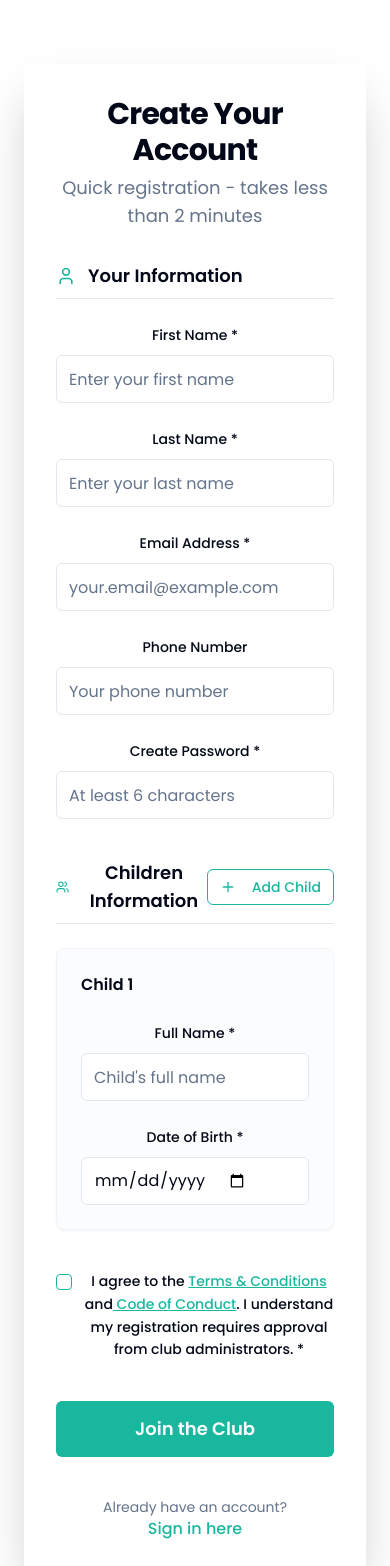
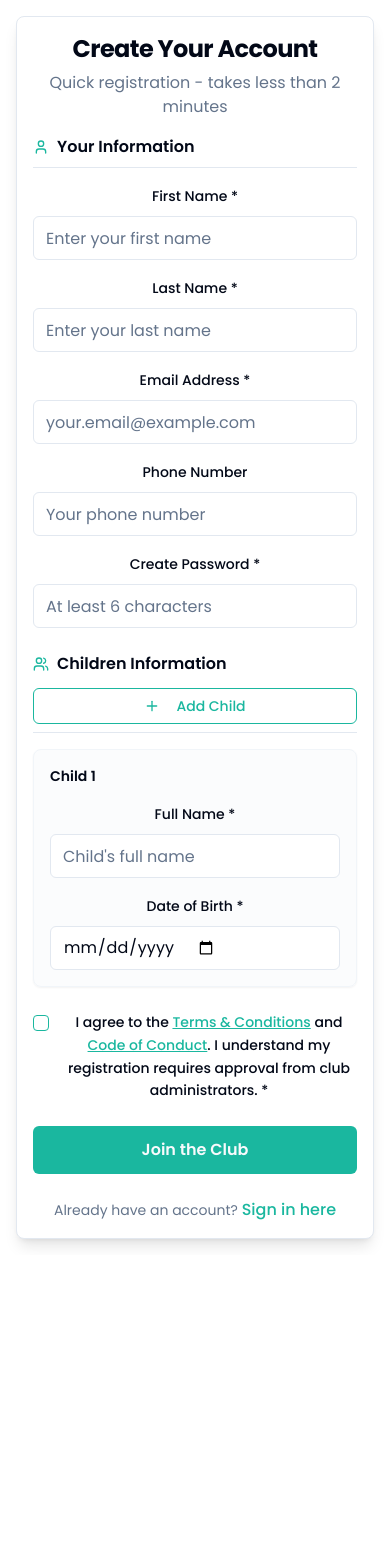
Before and after one commit to gwheeldon1/netball-club-central, a React (Vite) app: page /register in a window 390 px wide. Shown: the top 1566 px of the page. After the commit the page ends 1255 px from the top, so only its background shows below. Built offline with nearby package versions, Linux system fonts and the light colour scheme; no server answers; the database is empty.

Commit message:
Refactor: Ensure mobile-first and responsive design
Ensure the application has a mobile-first and fully responsive design.

```diff
--- a/src/pages/RegistrationPage.tsx
+++ b/src/pages/RegistrationPage.tsx
@@ -255,30 +255,30 @@ const RegistrationPage = () => {
   };
 
   return (
-    <div className="min-h-screen bg-background py-16">
-      <div className="container mx-auto px-6">
+    <div className="min-h-screen bg-background py-4 sm:py-8 lg:py-16">
+      <div className="container mx-auto px-4 sm:px-6">
         <div className="max-w-2xl mx-auto">
-          <Card className="shadow-2xl border-0 bg-card">
-            <CardHeader className="text-center py-8">
-              <CardTitle className="text-3xl font-bold text-foreground">
+          <Card className="shadow-lg sm:shadow-2xl border bg-card">
+            <CardHeader className="text-center py-4 sm:py-6 lg:py-8 px-4 sm:px-6">
+              <CardTitle className="text-2xl sm:text-3xl font-bold text-foreground">
                 Create Your Account
               </CardTitle>
-              <p className="text-muted-foreground text-lg mt-2">
+              <p className="text-muted-foreground text-base sm:text-lg mt-2">
                 Quick registration - takes less than 2 minutes
               </p>
             </CardHeader>
 
-            <CardContent className="px-8 pb-8">
-            <form onSubmit={handleSubmit} className="space-y-10">
+            <CardContent className="px-4 sm:px-6 lg:px-8 pb-4 sm:pb-6 lg:pb-8">
+            <form onSubmit={handleSubmit} className="space-y-6 sm:space-y-8 lg:space-y-10">
               {/* Parent Details Section */}
-              <div className="space-y-6">
-                <h3 className="text-lg font-semibold text-foreground flex items-center gap-3 pb-2 border-b border-border">
-                  <User className="h-5 w-5 text-primary" />
-                  Your Information
+              <div className="space-y-4 sm:space-y-6">
+                <h3 className="text-lg font-semibold text-foreground flex items-center gap-2 sm:gap-3 pb-2 border-b border-border">
+                  <User className="h-4 w-4 sm:h-5 sm:w-5 text-primary flex-shrink-0" />
+                  <span className="text-base sm:text-lg">Your Information</span>
                 </h3>
 
-                <div className="space-y-6">
-                  <div className="grid grid-cols-1 md:grid-cols-2 gap-6">
+                <div className="space-y-4 sm:space-y-6">
+                  <div className="grid grid-cols-1 sm:grid-cols-2 gap-4 sm:gap-6">
                     <div className="space-y-2">
                       <Label htmlFor="firstName" className="text-sm font-medium text-foreground">First Name *</Label>
                       <Input
@@ -286,7 +286,7 @@ const RegistrationPage = () => {
                         value={formData.firstName}
                         onChange={(e) => handleInputChange('firstName', e.target.value)}
                         required
-                        className="h-12 bg-background border-input"
+                        className="h-11 sm:h-12 bg-background border-input text-base"
                         placeholder="Enter your first name"
                       />
                     </div>
@@ -298,13 +298,13 @@ const RegistrationPage = () => {
                         value={formData.lastName}
                         onChange={(e) => handleInputChange('lastName', e.target.value)}
                         required
-                        className="h-12 bg-background border-input"
+                        className="h-11 sm:h-12 bg-background border-input text-base"
                         placeholder="Enter your last name"
                       />
                     </div>
                   </div>
 
-                  <div className="grid grid-cols-1 md:grid-cols-2 gap-6">
+                  <div className="grid grid-cols-1 sm:grid-cols-2 gap-4 sm:gap-6">
                     <div className="space-y-2">
                       <Label htmlFor="email" className="text-sm font-medium text-foreground">Email Address *</Label>
                       <Input
@@ -313,7 +313,7 @@ const RegistrationPage = () => {
                         value={formData.email}
                         onChange={(e) => handleInputChange('email', e.target.value)}
                         required
-                        className="h-12 bg-background border-input"
+                        className="h-11 sm:h-12 bg-background border-input text-base"
                         placeholder="your.email@example.com"
                       />
                     </div>
@@ -325,7 +325,7 @@ const RegistrationPage = () => {
                         type="tel"
                         value={formData.phone}
                         onChange={(e) => handleInputChange('phone', e.target.value)}
-                        className="h-12 bg-background border-input"
+                        className="h-11 sm:h-12 bg-background border-input text-base"
                         placeholder="Your phone number"
                       />
                     </div>
@@ -339,7 +339,7 @@ const RegistrationPage = () => {
                       value={formData.password}
                       onChange={(e) => handleInputChange('password', e.target.value)}
                       required
-                      className="h-12 bg-background border-input"
+                      className="h-11 sm:h-12 bg-background border-input text-base"
                       placeholder="At least 6 characters"
                     />
                   </div>
@@ -347,11 +347,11 @@ const RegistrationPage = () => {
               </div>
 
               {/* Children Details Section */}
-              <div className="space-y-6">
-                <div className="flex items-center justify-between pb-2 border-b border-border">
-                  <h3 className="text-lg font-semibold text-foreground flex items-center gap-3">
-                    <Users className="h-5 w-5 text-primary" />
-                    Children Information
+              <div className="space-y-4 sm:space-y-6">
+                <div className="flex flex-col sm:flex-row sm:items-center sm:justify-between gap-3 pb-2 border-b border-border">
+                  <h3 className="text-lg font-semibold text-foreground flex items-center gap-2 sm:gap-3">
+                    <Users className="h-4 w-4 sm:h-5 sm:w-5 text-primary flex-shrink-0" />
+                    <span className="text-base sm:text-lg">Children Information</span>
                   </h3>
                   {formData.children.length < 3 && (
                     <Button
@@ -359,7 +359,7 @@ const RegistrationPage = () => {
                       variant="outline"
                       size="sm"
                       onClick={addChild}
-                      className="text-primary border-primary hover:bg-primary/10"
+                      className="text-primary border-primary hover:bg-primary/10 w-full sm:w-auto"
                     >
                       <Plus className="h-4 w-4 mr-2" />
                       Add Child
@@ -370,16 +370,16 @@ const RegistrationPage = () => {
                 <div className="space-y-4">
                   {formData.children.map((child, index) => (
                     <Card key={child.id} className="border border-muted bg-muted/30">
-                      <CardContent className="p-6">
-                        <div className="flex items-center justify-between mb-6">
-                          <span className="font-semibold text-foreground">Child {index + 1}</span>
+                      <CardContent className="p-4 sm:p-6">
+                        <div className="flex items-center justify-between mb-4 sm:mb-6">
+                          <span className="font-semibold text-foreground text-sm sm:text-base">Child {index + 1}</span>
                           {formData.children.length > 1 && (
                             <Button
                               type="button"
                               variant="ghost"
                               size="sm"
                               onClick={() => removeChild(child.id)}
-                              className="text-muted-foreground hover:text-destructive"
+                              className="text-muted-foreground hover:text-destructive h-8 w-8 p-0"
                             >
                               <Trash2 className="h-4 w-4" />
                             </Button>
@@ -387,14 +387,14 @@ const RegistrationPage = () => {
                         </div>
 
                         <div className="space-y-4">
-                          <div className="grid grid-cols-1 md:grid-cols-2 gap-6">
+                          <div className="grid grid-cols-1 sm:grid-cols-2 gap-4 sm:gap-6">
                             <div className="space-y-2">
                               <Label className="text-sm font-medium text-foreground">Full Name *</Label>
                               <Input
                                 value={child.name}
                                 onChange={(e) => handleChildChange(child.id, 'name', e.target.value)}
                                 required
-                                className="h-12 bg-background border-input"
+                                className="h-11 sm:h-12 bg-background border-input text-base"
                                 placeholder="Child's full name"
                               />
                             </div>
@@ -406,14 +406,14 @@ const RegistrationPage = () => {
                                 value={child.dateOfBirth}
                                 onChange={(e) => handleChildChange(child.id, 'dateOfBirth', e.target.value)}
                                 required
-                                className="h-12 bg-background border-input"
+                                className="h-11 sm:h-12 bg-background border-input text-base"
                               />
                             </div>
                           </div>
 
                           {child.ageGroup && (
                             <div>
-                              <div className="inline-flex items-center px-4 py-2 rounded-lg bg-primary/10 text-primary font-semibold text-sm border border-primary/20">
+                              <div className="inline-flex items-center px-3 py-2 sm:px-4 rounded-lg bg-primary/10 text-primary font-semibold text-xs sm:text-sm border border-primary/20">
                                 Age Group: {child.ageGroup}
                               </div>
                             </div>
@@ -426,7 +426,7 @@ const RegistrationPage = () => {
               </div>
 
               {/* Terms Agreement Section */}
-              <div className="space-y-6">
+              <div className="space-y-4 sm:space-y-6">
                 <div className="flex items-start space-x-3">
                   <Checkbox
                     id="terms"
@@ -434,7 +434,7 @@ const RegistrationPage = () => {
                     onCheckedChange={(checked) =>
                       setFormData(prev => ({ ...prev, agreeToTerms: checked as boolean }))
                     }
-                    className="mt-1"
+                    className="mt-1 flex-shrink-0"
                   />
                   <Label htmlFor="terms" className="text-sm leading-relaxed cursor-pointer">
                     I agree to the <span className="text-primary font-medium underline">Terms & Conditions</span> and
@@ -448,7 +448,7 @@ const RegistrationPage = () => {
               <Button
                 type="submit"
                 disabled={isLoading}
-                className="w-full h-14 text-lg font-semibold"
+                className="w-full h-12 sm:h-14 text-base sm:text-lg font-semibold"
               >
                 {isLoading ? "Creating Account..." : "Join the Club"}
               </Button>
```
